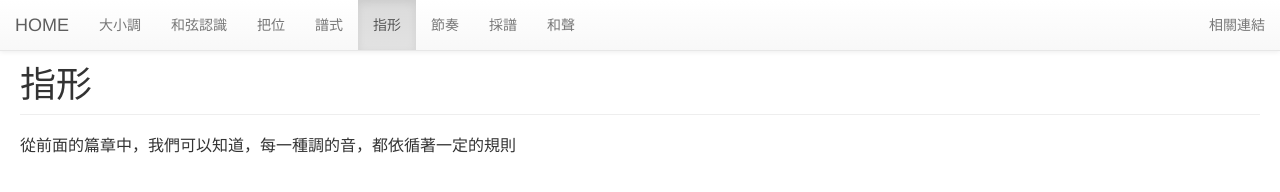
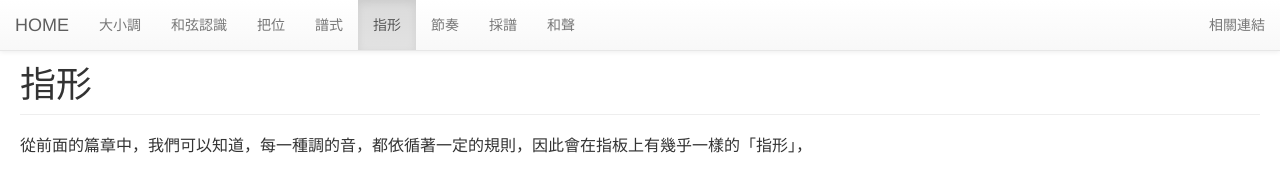
Before and after one commit to LZong-tw/musictheoryonguitar, a plain HTML site: page shapes.html in a window 1280 px wide. Drawn offline with Linux system fonts and the light colour scheme.

Commit message:
指形圖片新增

```diff
--- a/shapes.html
+++ b/shapes.html
@@ -66,7 +66,7 @@
     </div>
     <div class="content">
         <p>
-            從前面的篇章中，我們可以知道，每一種調的音，都依循著一定的規則
+            從前面的篇章中，我們可以知道，每一種調的音，都依循著一定的規則，因此會在指板上有幾乎一樣的「指形」，
         </p>
     </div>
 </body>
```
Also changed, not shown: image/shapes/Cpattern2.png (added), image/shapes/Dpattern1.png (added), 4 other files.
